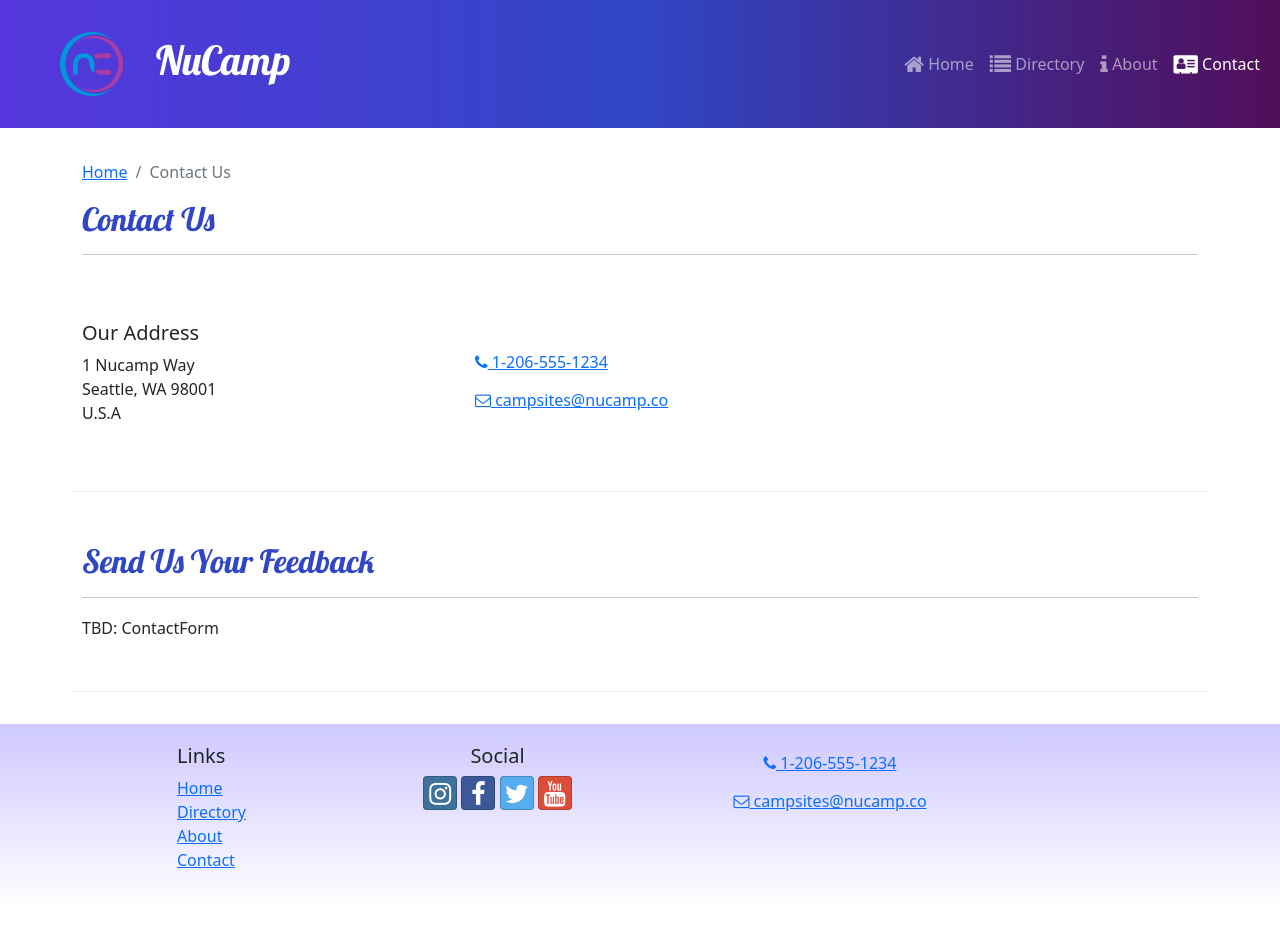
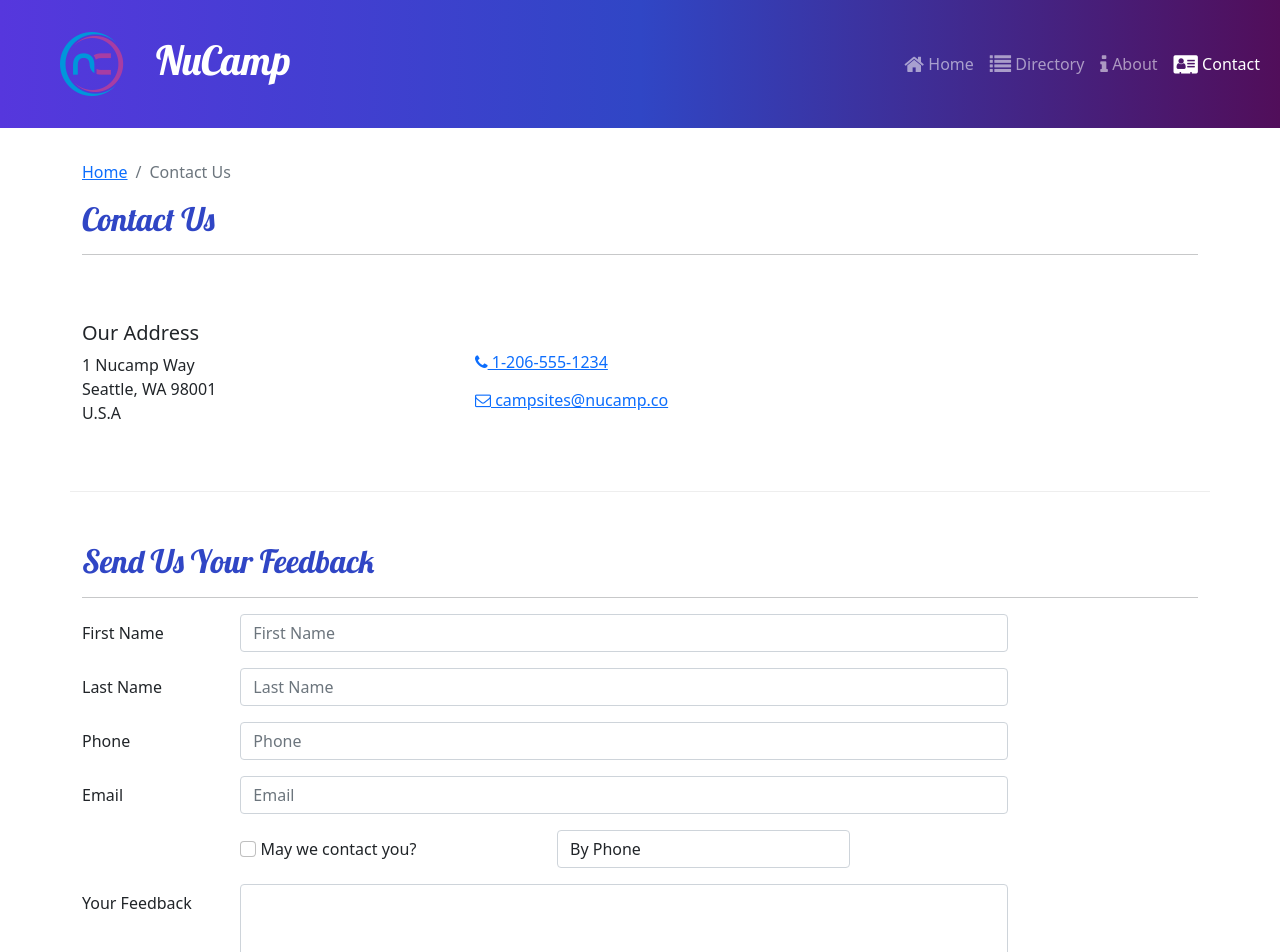
Before and after one commit to JeffHiroshi/campsite2, a React (Create React App) app: page /contact in a window 1280 px wide. Shown: the top 952 px of the page. Before the commit the page ends 908 px from the top, so only its background shows below. Built offline with nearby package versions, Linux system fonts and the light colour scheme.

Commit message:
ContactForm Parts 1 and 2

```diff
--- /dev/null
+++ b/src/components/ContactForm.js
@@ -0,0 +1,109 @@
+import { Button, Label, Col, FormGroup } from 'reactstrap';
+import { Formik, Field, Form  } from 'formik';
+
+const ContactForm = () => {
+    return (
+        <Formik
+            initialValues={{
+                firstName: '',
+                lastName: '',
+                phoneNum: '',
+                email: '',
+                agree: false,
+                contactType: 'By Phone',
+                feedback: ''
+            }}
+        >
+            <Form>
+                <FormGroup row>
+                    <Label htmlFor='firstName' md='2'>
+                        First Name
+                    </Label>
+                    <Col md='10'>
+                        <Field
+                            name='firstName'
+                            placeholder='First Name'
+                            className='form-control'
+                        />
+                    </Col>
+                </FormGroup>
+                <FormGroup row>
+                    <Label htmlFor='lastName' md='2'>
+                        Last Name
+                    </Label>
+                    <Col md='10'>
+                        <Field
+                            name='lastName'
+                            placeholder='Last Name'
+                            className='form-control'
+                        />
+                    </Col>
+                </FormGroup>
+                <FormGroup row>
+                    <Label htmlFor='phoneNum' md='2'>
+                        Phone
+                    </Label>
+                    <Col md='10'>
+                        <Field
+                            name='phoneNum'
+                            placeholder='Phone'
+                            className='form-control'
+                        />
+                    </Col>
+                </FormGroup>
+                <FormGroup row>
+                    <Label htmlFor='email' md='2'>
+                        Email
+                    </Label>
+                    <Col md='10'>
+                        <Field
+                            name='email'
+                            placeholder='Email'
+                            type='email'
+                            className='form-control'
+                        />
+                    </Col>
+                </FormGroup>
+                <FormGroup row>
+                    <Label check md={{ size: 4, offset: 2}}>
+                        <Field
+                            name='agree'
+                            type='checkbox'
+                            className='form-check-input'
+                        />{' '}
+                        May we contact you?
+                    </Label>
+                    <Col md='4'>
+                        <Field
+                            name='contactType'
+                            as='select'
+                            className='form-control'
+                        >
+                            <option>By Phone</option>
+                            <option>By Email</option>
+                        </Field>
+                    </Col>
+                </FormGroup>
+                <FormGroup row>
+                    <Label htmlFor='feedback' md='2'>
+                        Your Feedback
+                    </Label>
+                    <Col md='10'>
+                        <Field
+                            name='feedback'
+                            as='textarea'
+                            rows='12'
+                            className='form-control'
+                        />
+                    </Col>
+                </FormGroup>
+                <FormGroup row>
+
+                </FormGroup>
+            </Form>
+
+        </Formik>
+    )
+};
+
+export default ContactForm;
--- a/src/pages/ContactPage.js
+++ b/src/pages/ContactPage.js
@@ -1,5 +1,6 @@
 import { Container, Col, Row } from 'reactstrap';
 import SubHeader from '../components/SubHeader';
+import ContactForm from '../components/ContactForm';
 
 const ContactPage = () => {
     return (
@@ -42,7 +43,7 @@
                     <hr />
                 </Col>
                 <Col md='10'>
-                    TBD: ContactForm
+                    <ContactForm />
                 </Col>
             </Row>
         </Container>
```
